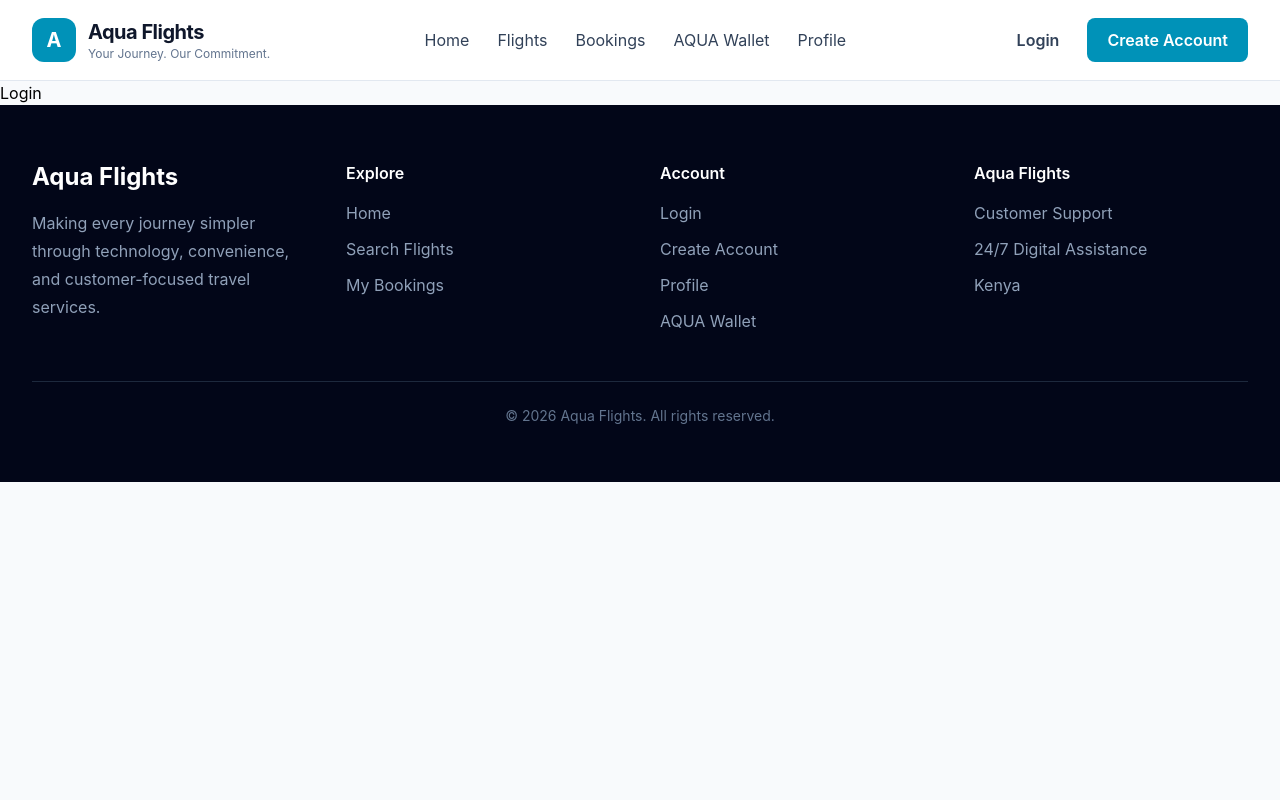
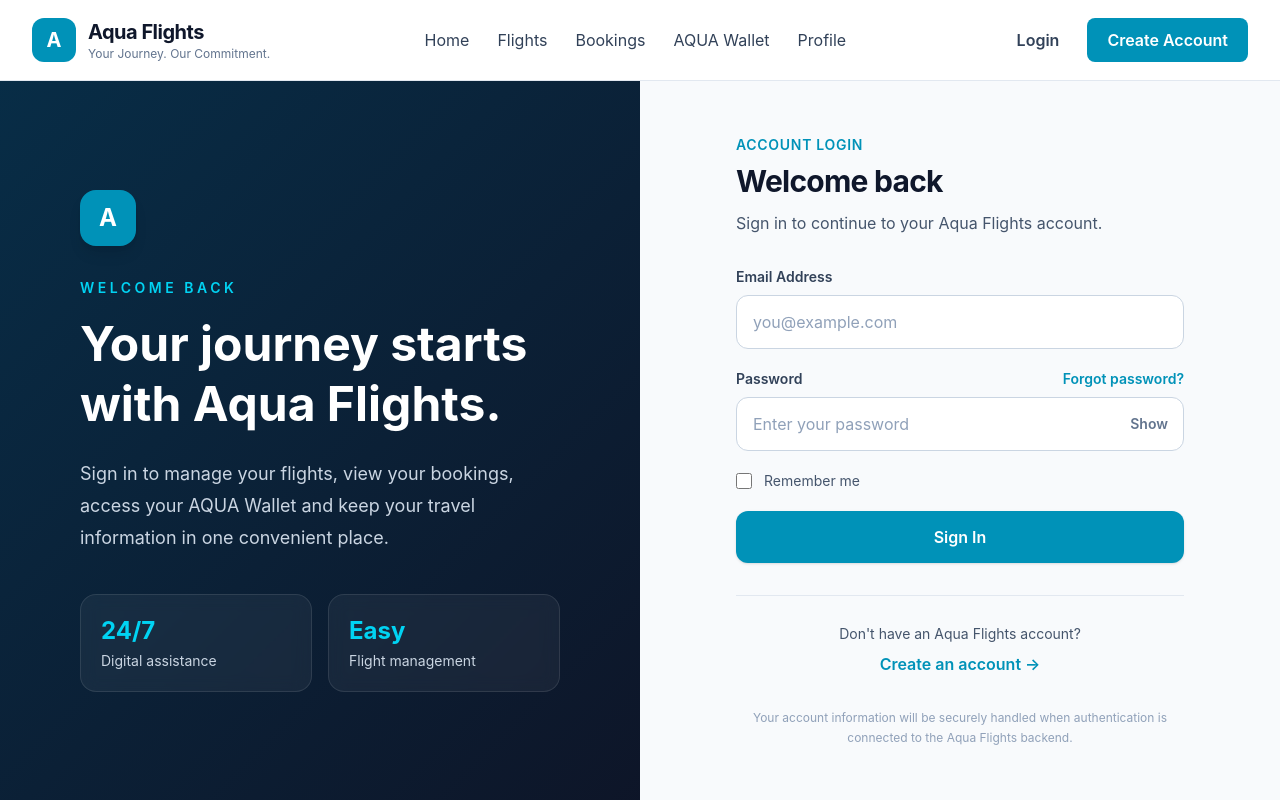
Before and after one commit to mils2001/Aqua-Flights, a React (Vite) app in the folder frontend/: page /login in a window 1280 px wide. Shown: the top 800 px of the page. Built offline with nearby package versions, Linux system fonts and the light colour scheme.

Commit message:
login page updated

```diff
--- a/frontend/src/pages/Login.tsx
+++ b/frontend/src/pages/Login.tsx
@@ -1,5 +1,201 @@
+import { useState } from 'react'
+import { Link } from 'react-router-dom'
+
 function Login() {
-  return <h1>Login</h1>
+  const [showPassword, setShowPassword] = useState(false)
+
+  return (
+    <main className="min-h-[calc(100vh-80px)] bg-slate-50">
+      <div className="grid min-h-[calc(100vh-80px)] lg:grid-cols-2">
+        {/* Left Side */}
+        <section className="relative hidden overflow-hidden bg-slate-950 lg:block">
+          <div className="absolute inset-0 bg-[linear-gradient(135deg,rgba(8,47,73,0.95),rgba(15,23,42,0.9))]" />
+
+          <div className="relative flex h-full items-center px-12 xl:px-20">
+            <div className="max-w-xl text-white">
+              <div className="mb-8 flex h-14 w-14 items-center justify-center rounded-2xl bg-cyan-600 text-2xl font-bold shadow-lg">
+                A
+              </div>
+
+              <p className="text-sm font-semibold uppercase tracking-[0.25em] text-cyan-400">
+                Welcome Back
+              </p>
+
+              <h1 className="mt-4 text-4xl font-bold leading-tight xl:text-5xl">
+                Your journey starts with Aqua Flights.
+              </h1>
+
+              <p className="mt-6 text-lg leading-8 text-slate-300">
+                Sign in to manage your flights, view your bookings, access
+                your AQUA Wallet and keep your travel information in one
+                convenient place.
+              </p>
+
+              <div className="mt-10 grid grid-cols-2 gap-4">
+                <div className="rounded-2xl border border-white/10 bg-white/5 p-5 backdrop-blur">
+                  <p className="text-2xl font-bold text-cyan-400">24/7</p>
+                  <p className="mt-1 text-sm text-slate-300">
+                    Digital assistance
+                  </p>
+                </div>
+
+                <div className="rounded-2xl border border-white/10 bg-white/5 p-5 backdrop-blur">
+                  <p className="text-2xl font-bold text-cyan-400">Easy</p>
+                  <p className="mt-1 text-sm text-slate-300">
+                    Flight management
+                  </p>
+                </div>
+              </div>
+            </div>
+          </div>
+        </section>
+
+        {/* Login Form */}
+        <section className="flex items-center justify-center px-6 py-12 lg:px-12">
+          <div className="w-full max-w-md">
+            {/* Mobile Logo */}
+            <div className="mb-8 flex items-center gap-3 lg:hidden">
+              <div className="flex h-12 w-12 items-center justify-center rounded-xl bg-cyan-600 text-xl font-bold text-white">
+                A
+              </div>
+
+              <div>
+                <p className="text-xl font-bold text-slate-900">
+                  Aqua Flights
+                </p>
+
+                <p className="text-xs text-slate-500">
+                  Your Journey. Our Commitment.
+                </p>
+              </div>
+            </div>
+
+            <div className="mb-8">
+              <p className="text-sm font-semibold uppercase tracking-wider text-cyan-600">
+                Account Login
+              </p>
+
+              <h2 className="mt-2 text-3xl font-bold tracking-tight text-slate-900">
+                Welcome back
+              </h2>
+
+              <p className="mt-3 text-slate-600">
+                Sign in to continue to your Aqua Flights account.
+              </p>
+            </div>
+
+            <form
+              onSubmit={(event) => {
+                event.preventDefault()
+                alert('Login will be connected to the backend soon.')
+              }}
+              className="space-y-5"
+            >
+              {/* Email */}
+              <div>
+                <label
+                  htmlFor="email"
+                  className="mb-2 block text-sm font-semibold text-slate-700"
+                >
+                  Email Address
+                </label>
+
+                <input
+                  id="email"
+                  name="email"
+                  type="email"
+                  placeholder="you@example.com"
+                  required
+                  className="w-full rounded-xl border border-slate-300 bg-white px-4 py-3.5 text-slate-900 outline-none transition placeholder:text-slate-400 focus:border-cyan-500 focus:ring-4 focus:ring-cyan-100"
+                />
+              </div>
+
+              {/* Password */}
+              <div>
+                <div className="mb-2 flex items-center justify-between">
+                  <label
+                    htmlFor="password"
+                    className="block text-sm font-semibold text-slate-700"
+                  >
+                    Password
+                  </label>
+
+                  <button
+                    type="button"
+                    className="text-sm font-semibold text-cyan-600 transition hover:text-cyan-700"
+                    onClick={() =>
+                      alert('Password recovery will be connected later.')
+                    }
+                  >
+                    Forgot password?
+                  </button>
+                </div>
+
+                <div className="relative">
+                  <input
+                    id="password"
+                    name="password"
+                    type={showPassword ? 'text' : 'password'}
+                    placeholder="Enter your password"
+                    required
+                    className="w-full rounded-xl border border-slate-300 bg-white px-4 py-3.5 pr-20 text-slate-900 outline-none transition placeholder:text-slate-400 focus:border-cyan-500 focus:ring-4 focus:ring-cyan-100"
+                  />
+
+                  <button
+                    type="button"
+                    onClick={() => setShowPassword(!showPassword)}
+                    className="absolute right-4 top-1/2 -translate-y-1/2 text-sm font-semibold text-slate-500 transition hover:text-cyan-600"
+                  >
+                    {showPassword ? 'Hide' : 'Show'}
+                  </button>
+                </div>
+              </div>
+
+              {/* Remember Me */}
+              <div className="flex items-center">
+                <label className="flex cursor-pointer items-center gap-3 text-sm text-slate-600">
+                  <input
+                    type="checkbox"
+                    className="h-4 w-4 rounded border-slate-300 text-cyan-600 focus:ring-cyan-500"
+                  />
+
+                  Remember me
+                </label>
+              </div>
+
+              {/* Login Button */}
+              <button
+                type="submit"
+                className="w-full rounded-xl bg-cyan-600 px-5 py-3.5 font-semibold text-white shadow-sm transition hover:bg-cyan-500 hover:shadow-md"
+              >
+                Sign In
+              </button>
+            </form>
+
+            {/* Register */}
+            <div className="mt-8 border-t border-slate-200 pt-7 text-center">
+              <p className="text-sm text-slate-600">
+                Don't have an Aqua Flights account?
+              </p>
+
+              <Link
+                to="/register"
+                className="mt-2 inline-block font-semibold text-cyan-600 transition hover:text-cyan-700"
+              >
+                Create an account →
+              </Link>
+            </div>
+
+            {/* Security Note */}
+            <p className="mt-8 text-center text-xs leading-5 text-slate-400">
+              Your account information will be securely handled when
+              authentication is connected to the Aqua Flights backend.
+            </p>
+          </div>
+        </section>
+      </div>
+    </main>
+  )
 }
 
 export default Login
```
